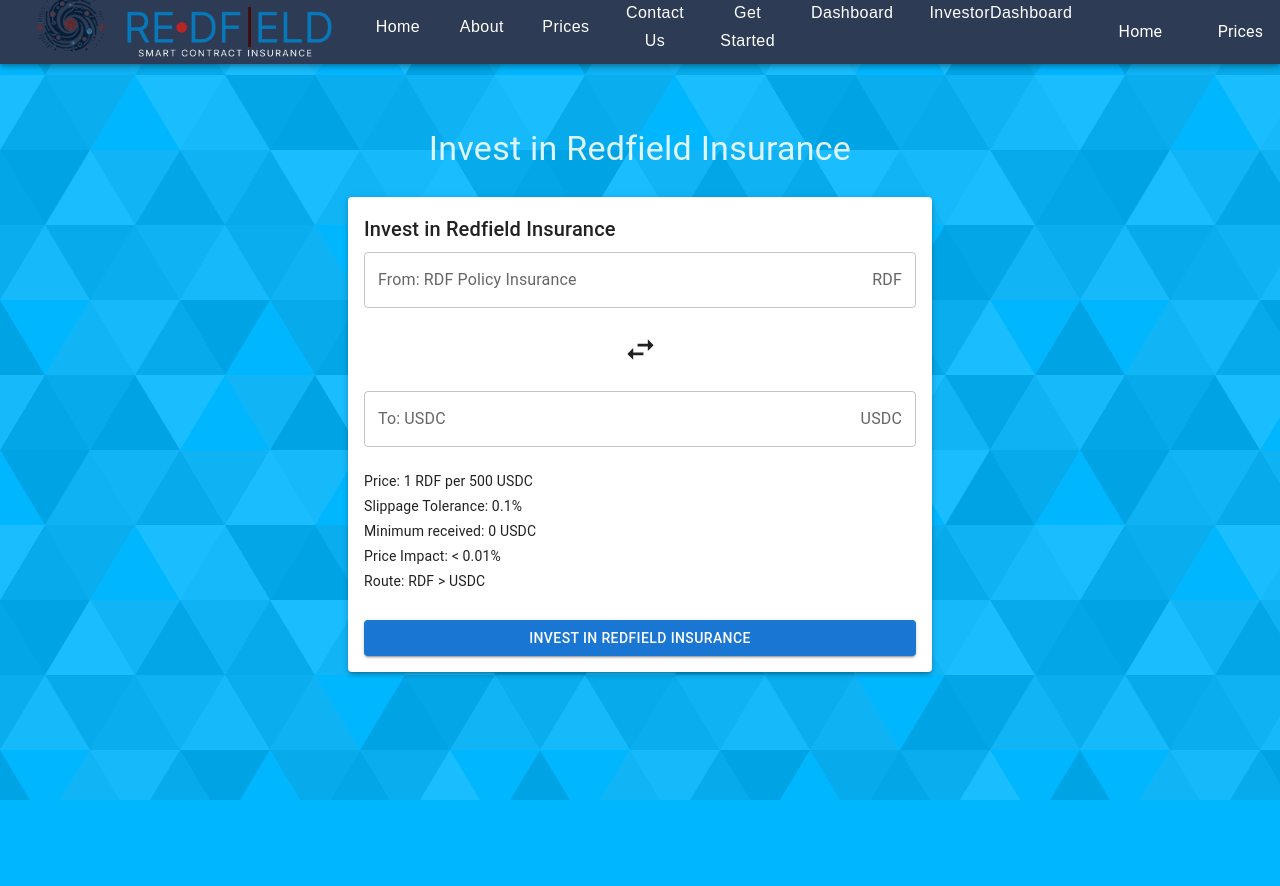
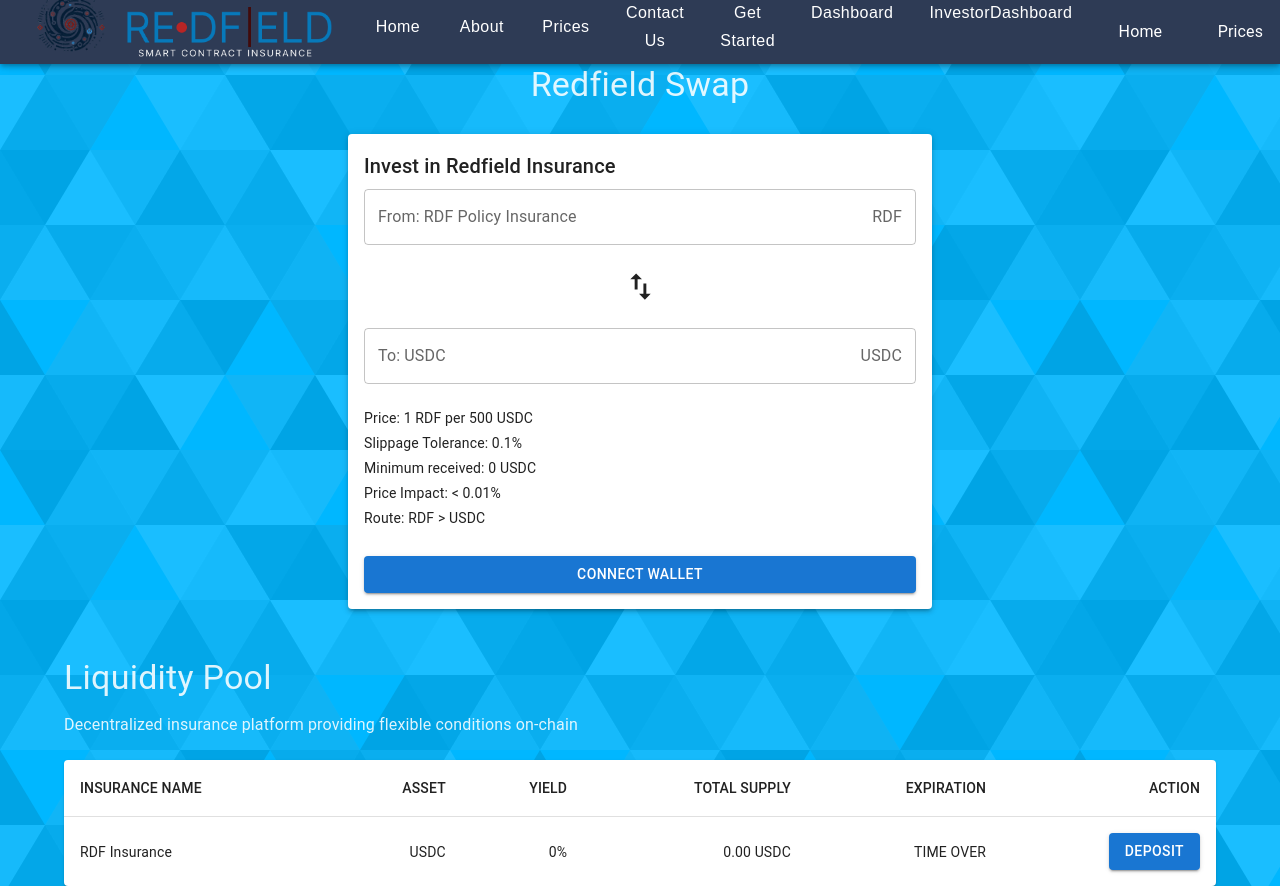
Before and after one commit to ControlYourPotatoes/redfield-react, a React (Vite) app: page /InvestorDashboard in a window 1280 px wide. Before the commit the page ends 800 px from the top, so only its background shows below. Built offline with nearby package versions, Linux system fonts and the light colour scheme; no server answers.

Commit message:
Update InvestorDashboard component

```diff
--- a/src/components/Dashboard/InvestorDashboard.tsx
+++ b/src/components/Dashboard/InvestorDashboard.tsx
@@ -1,15 +1,17 @@
 import React from 'react';
-import { Box, Container, Paper, Typography, TextField, Button, InputAdornment, Grid } from '@mui/material';
-import SwapHorizIcon from '@mui/icons-material/SwapHoriz';
+import { Box, Container, Paper, Typography, TextField, Button, InputAdornment, Grid, TableContainer, Table, TableHead, TableRow, TableCell, TableBody } from '@mui/material';
+// Import SwapVertIcon instead of SwapHorizIcon
+import SwapVertIcon from '@mui/icons-material/SwapVert';
 
 const InvestorDashboard = () => {
   return (
-    // Wrapping Box to make the container center aligned
-    <Box display="flex" justifyContent="center" alignItems="center" height="100vh">
+    <Box>
+      {/* First Section */}
+      <Box display="flex" justifyContent="center" alignItems="center">
         <Container maxWidth="sm">
-        <Box my={4} display="flex" flexDirection="column" alignItems="center">
+          <Box mt={8} display="flex" flexDirection="column" alignItems="center">
             <Typography variant="h4" component="h1" gutterBottom>
-            Invest in Redfield Insurance
+              Redfield Swap
             </Typography>
             <Paper elevation={3} sx={{ p: 2, width: '100%', mt: 2 }}>
               <Typography variant="h6" gutterBottom>
@@ -26,8 +28,9 @@ const InvestorDashboard = () => {
                     }}
                   />
                 </Grid>
+                {/* Replace SwapHorizIcon with SwapVertIcon */}
                 <Grid item xs={12} display="flex" justifyContent="center">
-                <SwapHorizIcon fontSize="large" />
+                  <SwapVertIcon fontSize="large" />
                 </Grid>
                 <Grid item xs={12}>
                   <TextField
@@ -48,7 +51,7 @@ const InvestorDashboard = () => {
                 </Grid>
                 <Grid item xs={12}>
                   <Button variant="contained" color="primary" fullWidth>
-                  Invest in Redfield Insurance
+                    connect wallet
                   </Button>
                 </Grid>
               </Grid>
@@ -56,7 +59,52 @@ const InvestorDashboard = () => {
           </Box>
         </Container>
       </Box>
+
+      {/* Second Section */}
+      <Container sx={{ mt: 6 }}>
+        <Grid container spacing={2}>
+          <Grid item xs={12}>
+            <Typography variant="h4" gutterBottom>
+              Liquidity Pool
+            </Typography>
+            <Typography variant="subtitle1" gutterBottom>
+              Decentralized insurance platform providing flexible conditions on-chain
+            </Typography>
+          </Grid>
+          <Grid item xs={12}>
+            <TableContainer component={Paper}>
+              <Table sx={{ minWidth: 650 }} aria-label="simple table">
+                <TableHead>
+                  <TableRow>
+                    <TableCell>INSURANCE NAME</TableCell>
+                    <TableCell align="right">ASSET</TableCell>
+                    <TableCell align="right">YIELD</TableCell>
+                    <TableCell align="right">TOTAL SUPPLY</TableCell>
+                    <TableCell align="right">EXPIRATION</TableCell>
+                    <TableCell align="right">ACTION</TableCell>
+                  </TableRow>
+                </TableHead>
+                <TableBody>
+                  <TableRow
+                    sx={{ '&:last-child td, &:last-child th': { border: 0 } }}
+                  >
+                    <TableCell component="th" scope="row">
+                      RDF Insurance
+                    </TableCell>
+                    <TableCell align="right">USDC</TableCell>
+                    <TableCell align="right">0%</TableCell>
+                    <TableCell align="right">0.00 USDC</TableCell>
+                    <TableCell align="right">TIME OVER</TableCell>
+                    <TableCell align="right"><Button variant="contained">Deposit</Button></TableCell>
+                  </TableRow>
+                </TableBody>
+              </Table>
+            </TableContainer>
+          </Grid>
+        </Grid>
+      </Container>
+    </Box>
   );
-}
+};
 
 export default InvestorDashboard;
```
Lines whose indentation alone changed are shown as unchanged.
